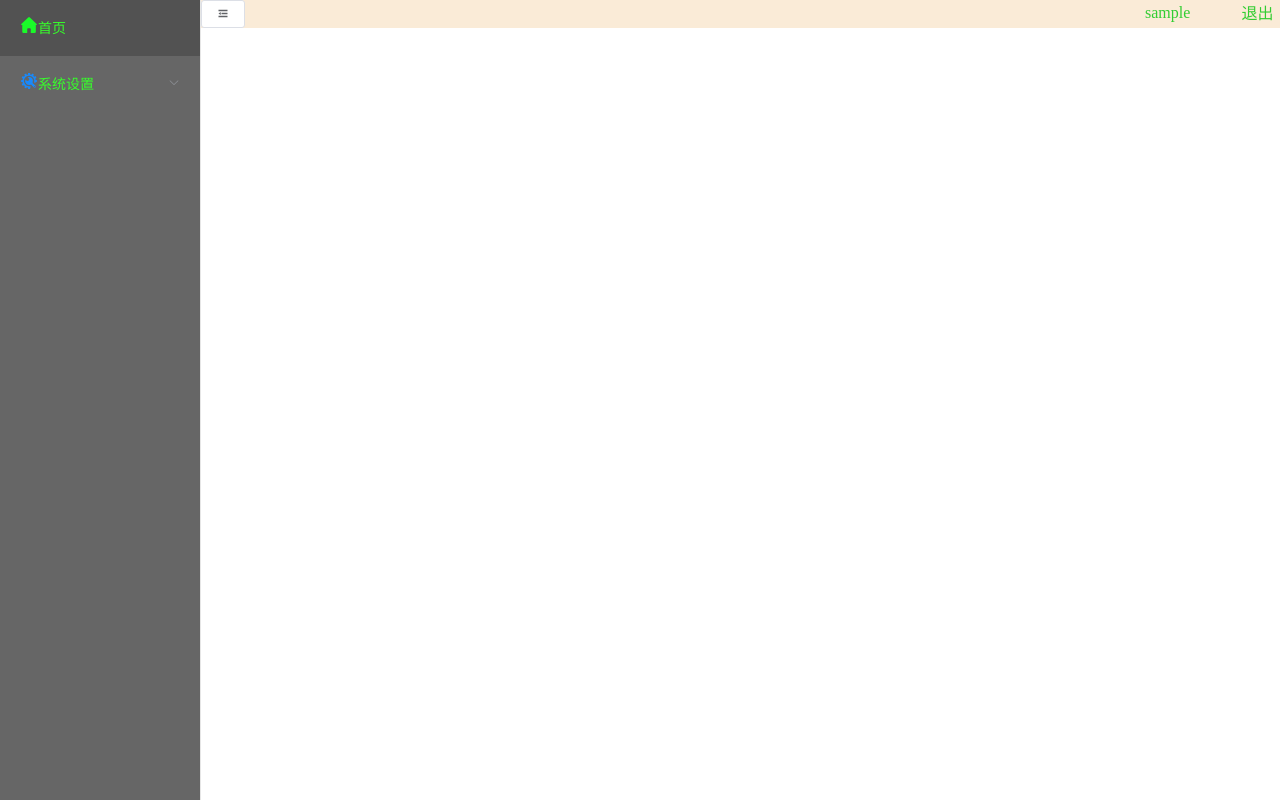
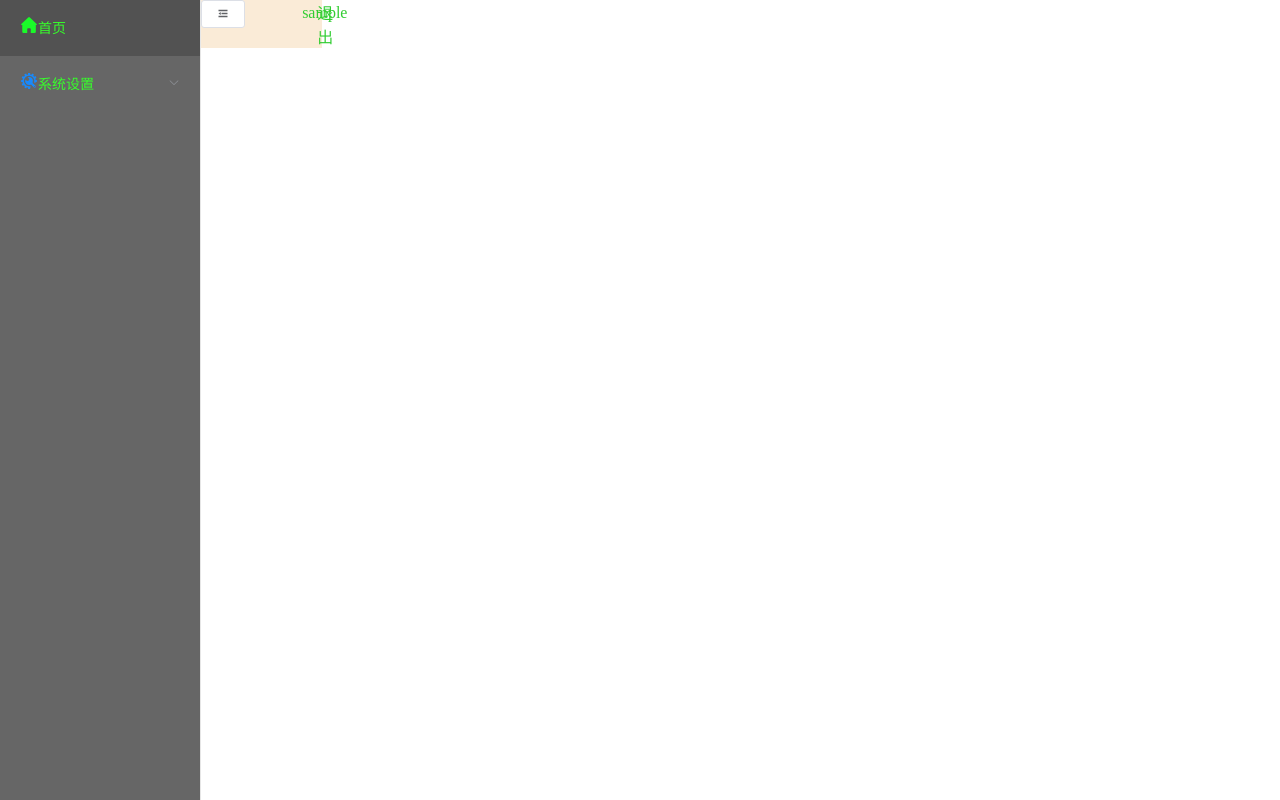
Before and after one commit to GavinHaydy/web, a Vue app: page /hw in a window 1280 px wide. Built offline with nearby package versions, Linux system fonts and the light colour scheme; sample sign-in values are in the browser's storage.

Commit message:
fix：菜单改为随动

```diff
--- a/src/layouts/layout.vue
+++ b/src/layouts/layout.vue
@@ -7,7 +7,7 @@
 -->
 <template>
   <div>
-    <Left/>
+    <Left style="position: fixed"/>
     <router-view
       :style="{marginLeft: $store.state.types.type === 1 ? '201px!important' : '64px!important'}"
     />
```
